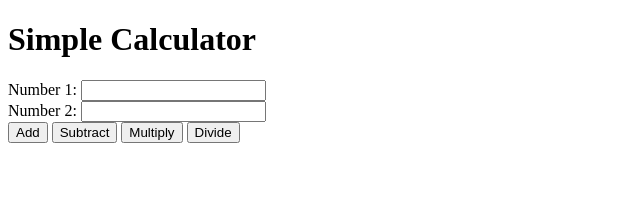
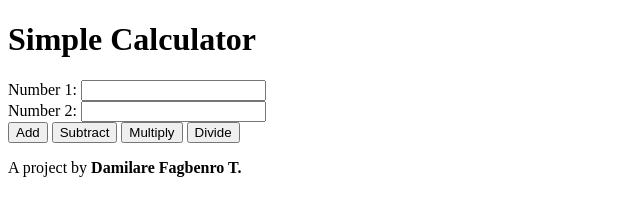
Before and after one commit to DamilareDremel/simple-calc, a website: page index.html in a window 1280 px wide. Shown: the whole page, without its empty margins (0-640 px from the left). Drawn offline with Linux system fonts and the light colour scheme.

Commit message:
Update index.html

```diff
--- a/index.html
+++ b/index.html
@@ -22,5 +22,6 @@
     <div id="result"></div>
 
     <script src="app.js"></script>
+    <p style=”text-align: center;”>A project by <strong style=”font-size: 125%;”>Damilare Fagbenro T.</strong></p>
 </body>
 </html>
```
